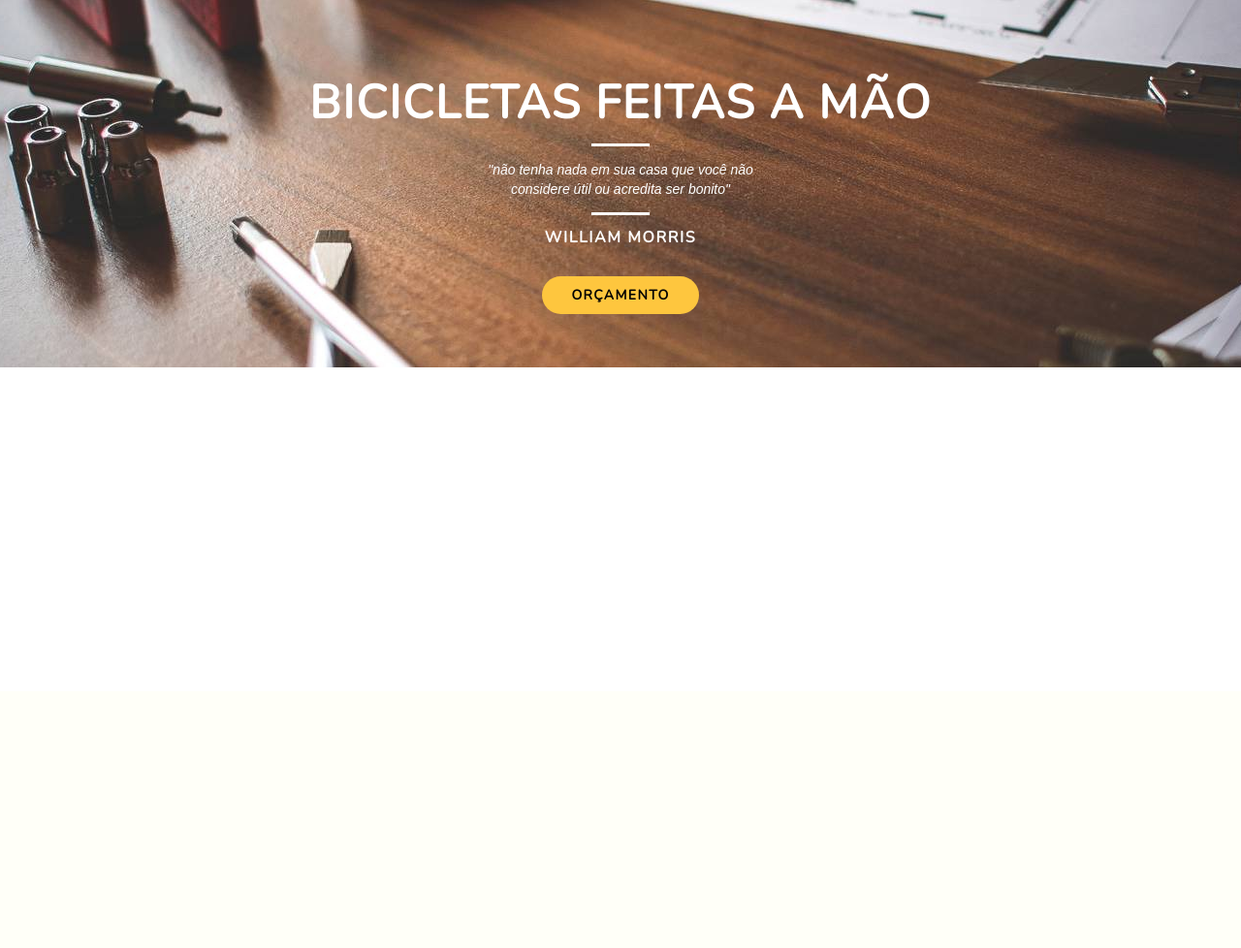
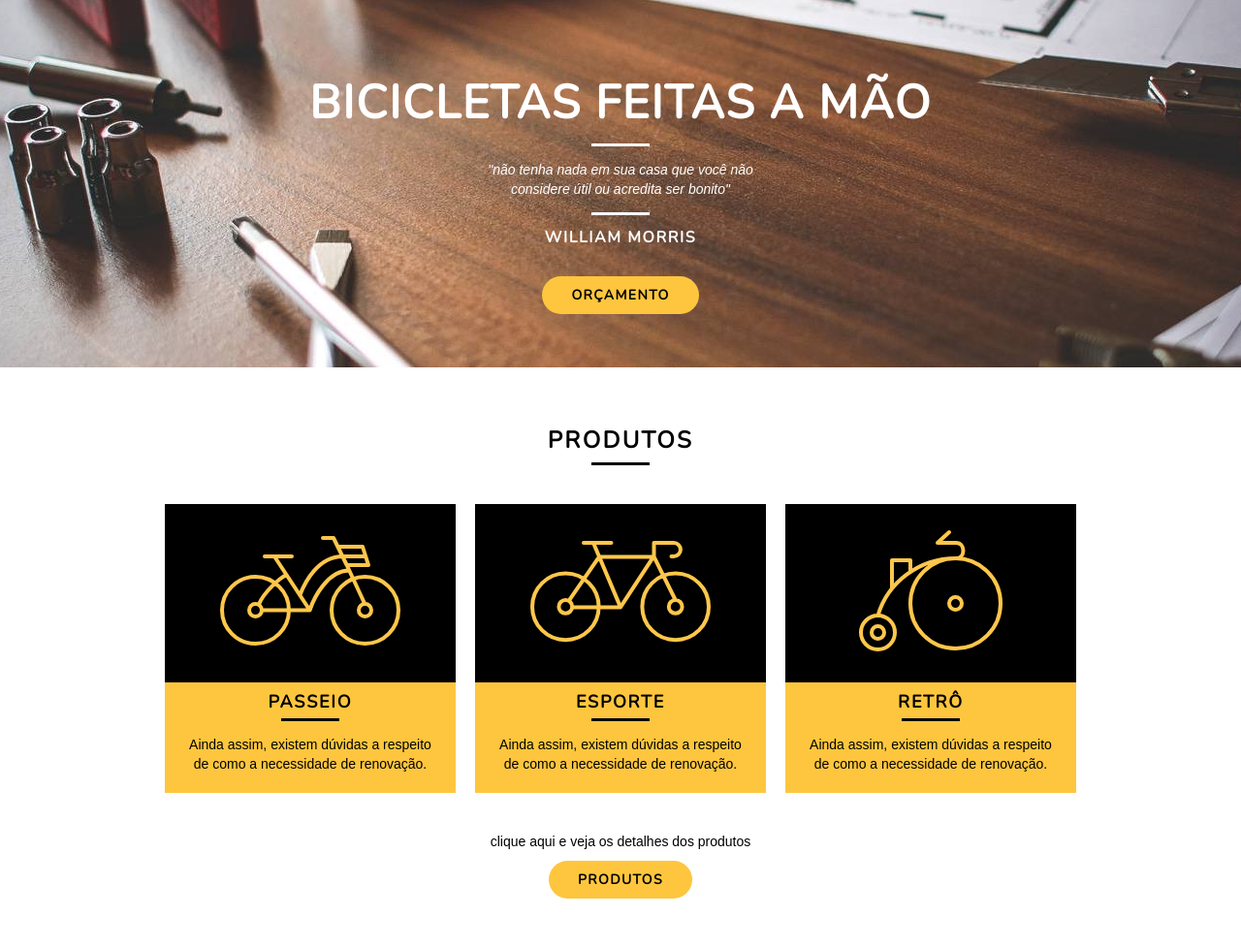
Before and after one commit to diegobpaula/bikcraft, a PHP site: page / in a window 1280 px wide. Shown: the part 87-1065 px from the top of the page at 97% size. Before the commit the page ends 466 px from the top, so only its background shows below. Run offline with PHP 8.4, Linux system fonts and the light colour scheme.

Commit message:
feat: coding part of the home product

```diff
--- a/web/css/style.css
+++ b/web/css/style.css
@@ -23,8 +23,28 @@ p {
   letter-spacing: 0.1em;
 }
 
-.btn:hover{
+.btn:hover {
   color: #ffffff;
+}
+
+.subtitulo {
+  font-weight: bold;
+  font-size: 24px;
+  line-height: 30px;
+  letter-spacing: 0.1em;
+  color: #000000;
+  text-transform: uppercase;
+  text-align: center;
+  margin-bottom: 40px;
+}
+
+.subtitulo::after {
+  content: "";
+  display: block;
+  width: 60px;
+  height: 3px;
+  background: #000000;
+  margin: 8px auto;
 }
 
 /* Header */
@@ -34,6 +54,7 @@ p {
   padding: 10px 0;
   position: fixed;
   top: 0;
+  z-index: 10;
 }
 
 .header_menu {
@@ -107,3 +128,50 @@ p {
   font-size: 16px;
   letter-spacing: 0.1em;
 }
+
+/* Produtos */
+.produtos {
+  padding: 60px 0;
+}
+
+.produtos_lista li {
+  background: #fec63e;
+  text-align: center;
+}
+
+.produtos_lista li h3 {
+  font-weight: bold;
+  font-size: 18px;
+  line-height: 25px;
+  text-transform: uppercase;
+  letter-spacing: 0.1em;
+  margin-top: 8px;
+}
+
+.produtos_lista li p {
+  padding: 10px 20px 20px 20px;
+}
+
+.produtos_lista li h3::after {
+  content: "";
+  display: block;
+  width: 60px;
+  height: 3px;
+  background: #000000;
+  margin: 4px auto;
+}
+
+.produtos_icone {
+  background: #000000;
+  padding: 20px;
+}
+
+.call {
+  padding-top: 40px;
+  text-align: center;
+  clear: both;
+}
+
+.call p {
+  margin-bottom: 20px;
+}
--- a/web/index.html
+++ b/web/index.html
@@ -29,10 +29,56 @@
       <div class="container">
         <h1>Bicicletas Feitas a Mão</h1>
         <blockquote class="quote-externo">
-          <p>"não tenha nada em sua casa que você não considere útil ou acredita ser bonito"</p>
+          <p>
+            "não tenha nada em sua casa que você não considere útil ou acredita
+            ser bonito"
+          </p>
           <cite>WILLIAM MORRIS</cite>
         </blockquote>
-        <a href="produtos.html" class="btn" >Orçamento</a>
+        <a href="produtos.html" class="btn">Orçamento</a>
+      </div>
+    </section>
+
+    <section class="produtos container">
+      <h2 class="subtitulo">Produtos</h2>
+      <ul class="produtos_lista">
+        <li class="grid-1-3">
+          <div class="produtos_icone">
+            <img src="img/produtos/passeio.svg" alt="Bikcraft passeio" />
+          </div>
+          <h3>Passeio</h3>
+          <p>
+            Ainda assim, existem dúvidas a respeito de como a necessidade de
+            renovação.
+          </p>
+        </li>
+
+        <li class="grid-1-3">
+          <div class="produtos_icone">
+            <img src="img/produtos/esporte.svg" alt="Bikcraft passeio" />
+          </div>
+          <h3>Esporte</h3>
+          <p>
+            Ainda assim, existem dúvidas a respeito de como a necessidade de
+            renovação.
+          </p>
+        </li>
+
+        <li class="grid-1-3">
+          <div class="produtos_icone">
+            <img src="img/produtos/retro.svg" alt="Bikcraft passeio" />
+          </div>
+          <h3>Retrô</h3>
+          <p>
+            Ainda assim, existem dúvidas a respeito de como a necessidade de
+            renovação.
+          </p>
+        </li>
+      </ul>
+
+      <div class="call">
+        <p>clique aqui e veja os detalhes dos produtos</p>
+        <a href="produtos.html" class="btn">Produtos</a>
       </div>
     </section>
   </body>
```
